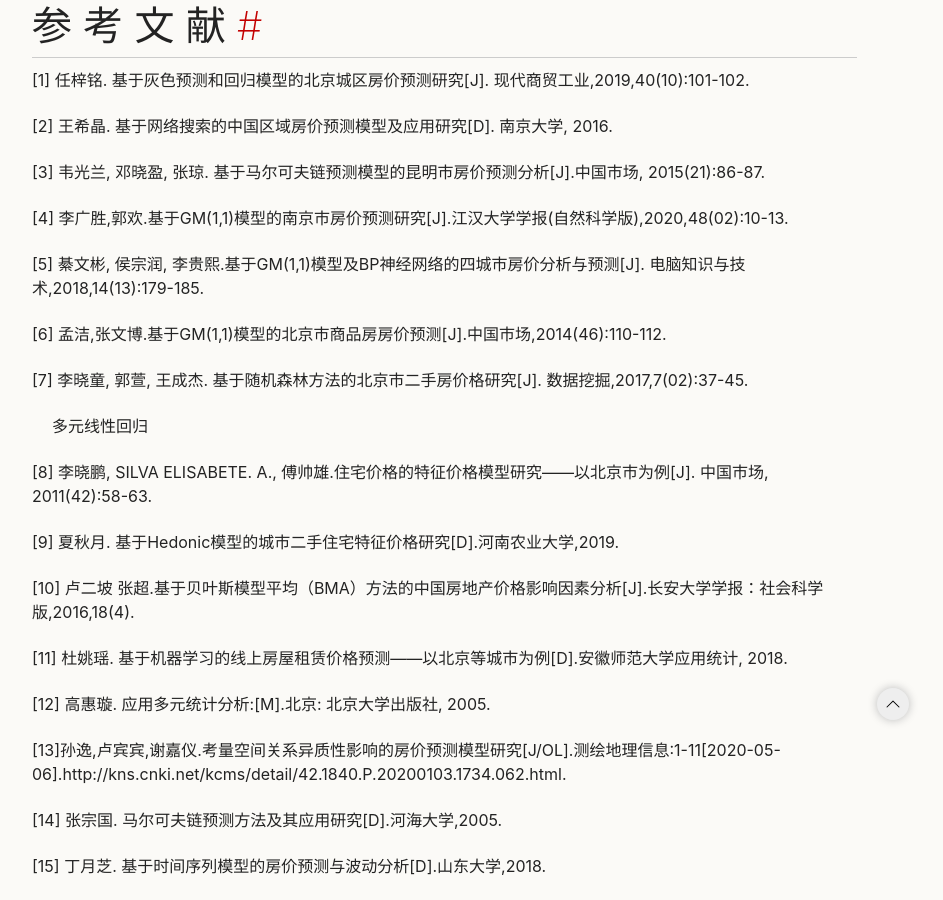
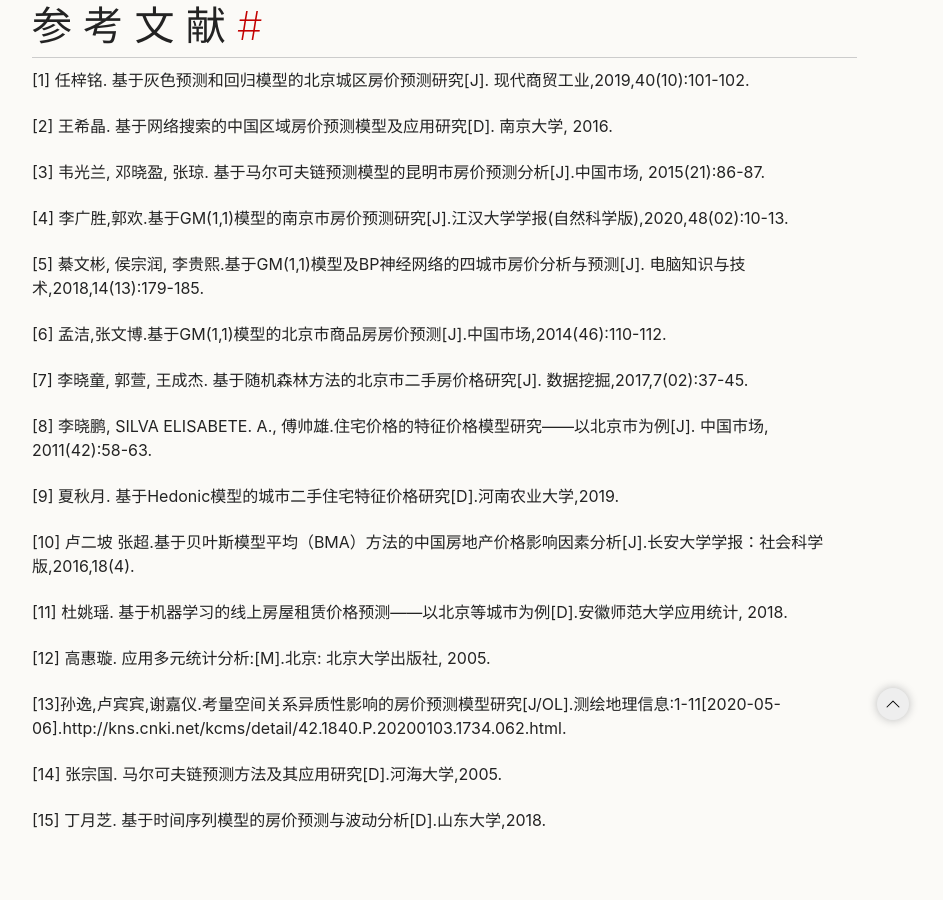
Before and after one commit to zhangckcup/zhangckcup.github.io, a Jekyll site: the page built from docs/final/GraduationThesis.md, in a window 1280 px wide and 900 px high, scrolled down 11677 px. Shown: the whole window, without its empty margins (243-1186 px from the left). Built offline with Jekyll 4.4.1, drawn with Linux system fonts in a browser that asks for light colours; our own code applies the rules of GitHub Pages for plain Markdown files; after the commit the page ends 12531 px from its top, so only the background shows below that.

Commit message:
add code

```diff
--- a/docs/final/GraduationThesis.md
+++ b/docs/final/GraduationThesis.md
@@ -322,8 +322,6 @@ X^{\left( 1 \right)}\left( t \right) = \left( X^{\left( 0 \right)}\left( 1 \righ
 
 [7] 李晓童, 郭萱, 王成杰. 基于随机森林方法的北京市二手房价格研究[J]. 数据挖掘,2017,7(02):37-45.
 
-> 多元线性回归
-
 [8] 李晓鹏, SILVA ELISABETE. A., 傅帅雄.住宅价格的特征价格模型研究——以北京市为例[J]. 中国市场, 2011(42):58-63.
 
 [9] 夏秋月. 基于Hedonic模型的城市二手住宅特征价格研究[D].河南农业大学,2019.
```
Also changed, not shown: 6 other files.
